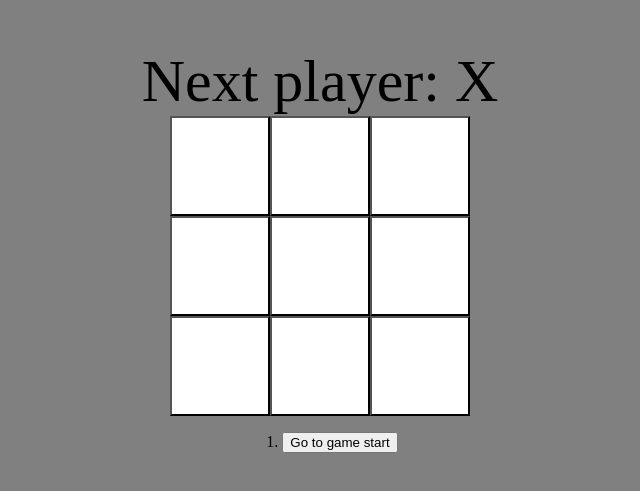
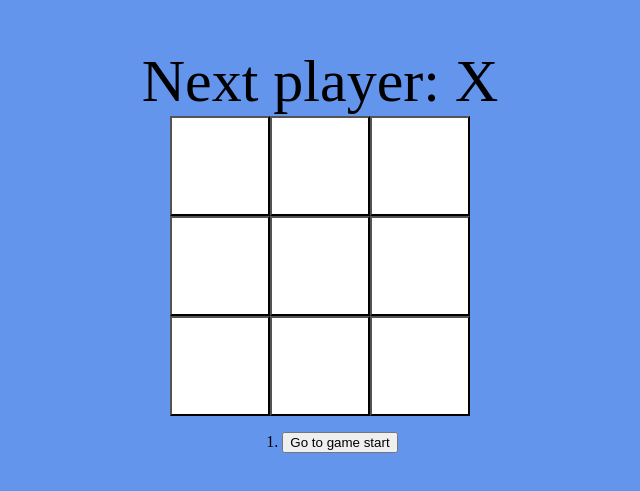
Before and after one commit to Zac2222/TicTacToe, a React (Vite) app: page / in a window 1280 px wide. Shown: the part 113-604 px from the top of the page, without its empty margins (320-960 px from the left). Built offline with nearby package versions, Linux system fonts and the light colour scheme.

Commit message:
background color now also changes with the winner

```diff
--- a/src/Components/Game.tsx
+++ b/src/Components/Game.tsx
@@ -21,6 +21,7 @@ function Board({xIsNext,squares,onPlay}:BoardProps) {
     // const [xIsNext, setXIsNext] = useState(true)
     // const [squares, setSquares] = useState<(string | null)[]>(Array(9).fill(null));
     const [colors, setColors] = useState<string[]>(Array(9).fill('white'));
+
 
     function handleClick(i: number)
     {
--- a/src/index.css
+++ b/src/index.css
@@ -1,5 +1,5 @@
 body{
-  background-color: gray;
+  background-color: cornflowerblue
 }
 .square{
   width: 100px;
```
